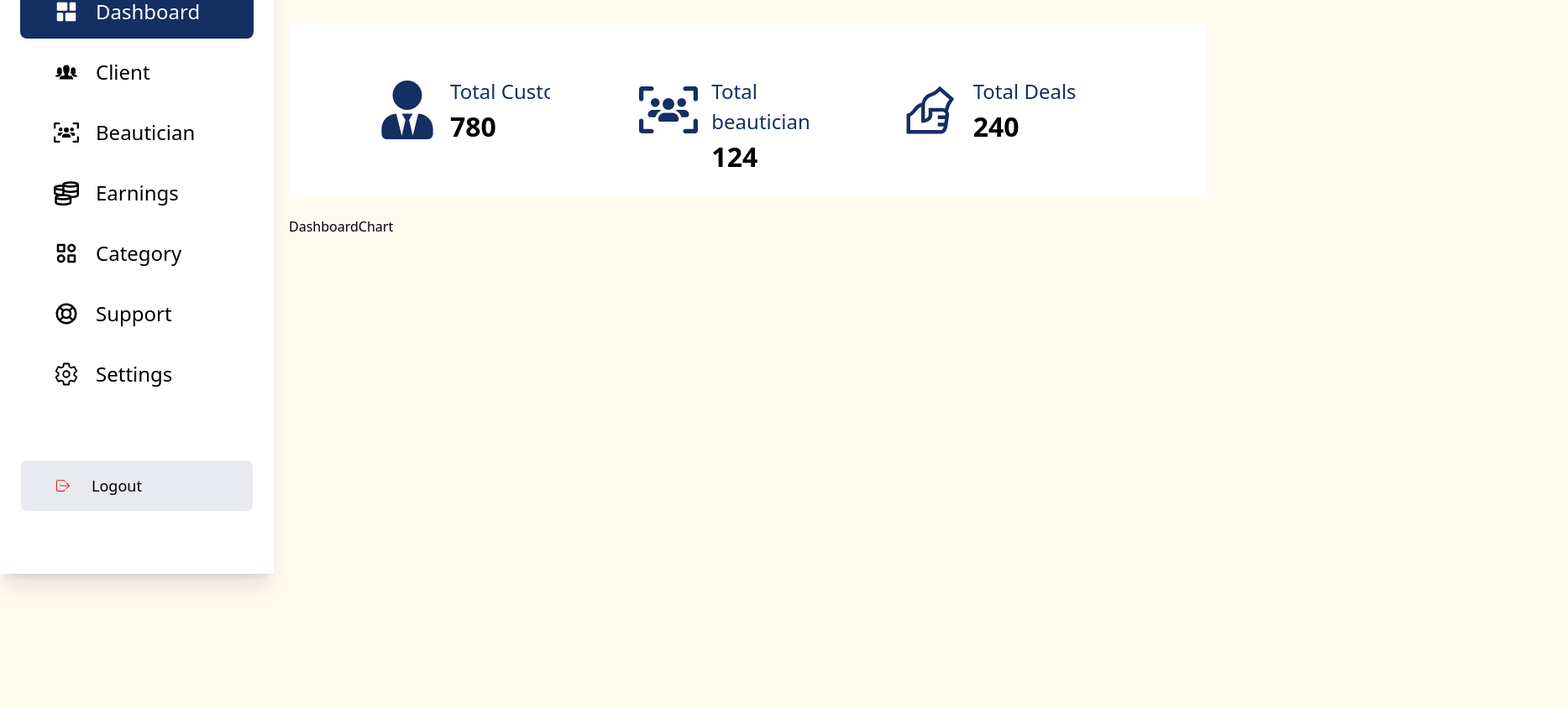
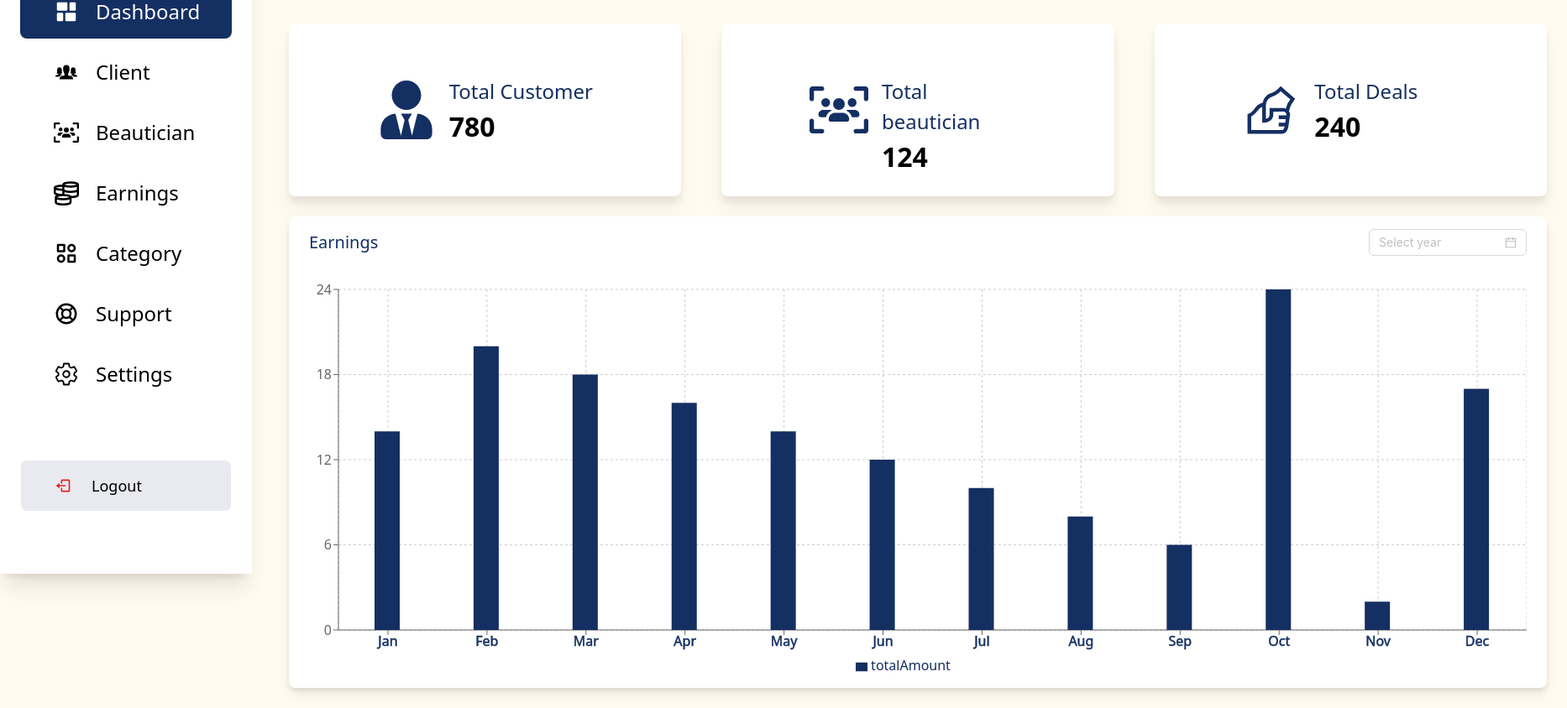
Before and after one commit to shejanNizam/beauty-and-wellness, a React (Vite) app: page / in a window 1280 px wide. Shown: the part 116-960 px from the top of the page at 84% size, 1866 px wide, since content can reach past the window. Before the commit the page ends 800 px from the top, so only its background shows below. Built offline with nearby package versions, Linux system fonts and the light colour scheme.

Commit message:
dashboard home & notification page addded

```diff
--- a/package.json
+++ b/package.json
@@ -17,6 +17,7 @@
     "react-icons": "^5.4.0",
     "react-loader-spinner": "^6.1.6",
     "react-router-dom": "^7.0.2",
+    "recharts": "^2.14.1",
     "tailwind-merge": "^2.5.5"
   },
   "devDependencies": {
--- a/src/components/DashboardChart.jsx
+++ b/src/components/DashboardChart.jsx
@@ -1,7 +1,75 @@
-export default function DashboardChart() {
+import { DatePicker } from "antd";
+import { CartesianGrid, Tooltip, XAxis, YAxis } from "recharts";
+// import { useGetChartDataQuery } from "../redux/features/transaction/transactionApi";
+import { Bar, BarChart, Legend } from "recharts";
+import LoaderWraperComp from "./LoaderWraperComp";
+
+const data = [
+  { month: "Jan", totalAmount: 14 },
+  { month: "Feb", totalAmount: 20 },
+  { month: "Mar", totalAmount: 18 },
+  { month: "Apr", totalAmount: 16 },
+  { month: "May", totalAmount: 14 },
+  { month: "Jun", totalAmount: 12 },
+  { month: "Jul", totalAmount: 10 },
+  { month: "Aug", totalAmount: 8 },
+  { month: "Sep", totalAmount: 6 },
+  { month: "Oct", totalAmount: 24 },
+  { month: "Nov", totalAmount: 2 },
+  { month: "Dec", totalAmount: 17 },
+];
+
+const DashboardChart = () => {
+  //   const [cartYear, setCartYear] = useState(new Date().getFullYear());
+  //   const { data, isLoading, isError } = useGetChartDataQuery([
+  //     { name: "year", value: cartYear },
+  //   ]);
+  //   const onChange = (_date, dateString) => {
+  //     setCartYear(dateString);
+  //   };
+
   return (
-    <>
-      <h3>DashboardChart</h3>
-    </>
+    <div className="bg-white rounded-lg px-[24px] py-[15px] text-white drop-shadow-lg">
+      <div className="flex justify-between items-center">
+        <h4 className="text-[20px] text-primary font-medium">Earnings</h4>
+        <DatePicker
+          // onChange={onChange}
+          picker="year"
+        />
+      </div>
+      <LoaderWraperComp
+      //   isLoading={isLoading}
+      //   isError={isError}
+      >
+        <BarChart
+          width={1450}
+          height={500}
+          data={data}
+          syncId="anyId"
+          margin={{
+            top: 40,
+            left: -25,
+          }}
+        >
+          <CartesianGrid strokeDasharray="3 3" />
+          <XAxis
+            tick={{ stroke: "#142F62", strokeWidth: 0.5, fill: "#142F62" }}
+            style={{ fontWeight: "350", color: "#FFFFFF" }}
+            dataKey="month"
+          />
+          <YAxis />
+          <Tooltip />
+          <Legend />
+          <Bar
+            dataKey="totalAmount"
+            fill="#142F62"
+            barSize={30} // Adjust the width of the bars
+            radius={[0, 0, 0, 0]} // Optional: rounded corners for bars
+          />
+        </BarChart>
+      </LoaderWraperComp>
+    </div>
   );
-}
+};
+
+export default DashboardChart;
--- a/src/layouts/Sidebar.jsx
+++ b/src/layouts/Sidebar.jsx
@@ -1,5 +1,5 @@
 import { createElement } from "react";
-import { IoIosLogOut } from "react-icons/io";
+import { BiLogOut } from "react-icons/bi";
 import { NavLink } from "react-router-dom";
 import { dashboardItems } from "../constants/router.constants";
 import { routeLinkGenerators } from "../utils/routeLinkGenerators";
@@ -7,7 +7,7 @@ import { routeLinkGenerators } from "../utils/routeLinkGenerators";
 export default function Sidebar() {
   return (
     <>
-      <div className="fixed top-0 left-0 w-[326px] min-h-screen flex flex-col justify-between bg-white py-[50px] shadow-xl">
+      <div className="fixed top-0 left-0 w-[300px] min-h-screen flex flex-col justify-between bg-white py-[50px] shadow-xl">
         <div className="space-y[24px">
           <div className="px-[38px]">
             {/* <img className="w-[200px] mx-auto" src={logo} alt="" /> */}
@@ -40,10 +40,7 @@ export default function Sidebar() {
             // onClick={handleLogOut}
             className="bg-[#E8EAEF] hover:bg-red-500 text-black hover:text-white w-full px-10 py-4 flex items-center justify-start gap-6 text-lg outline-none rounded-lg border border-white"
           >
-            <IoIosLogOut
-              className="text-red-600 hover:text-red-900"
-              size={20}
-            />
+            <BiLogOut className="text-red-600 hover:text-red-900" size={20} />
             <span>Logout</span>
           </button>
         </div>
--- a/src/pages/Main/DashboardHome/DashboardHome.jsx
+++ b/src/pages/Main/DashboardHome/DashboardHome.jsx
@@ -22,22 +22,22 @@ export default function DashboardHome() {
           }
           className={"h-[12.02vh]"}
         >
-          <div className="grid grid-cols-3 gap-x-[22px]">
-            <div className="flex justify-center items-center gap-4 bg-white w-[470px] h-[206px] rounded-sm">
+          <div className="grid grid-cols-3 gap-12">
+            <div className="flex justify-center items-center gap-4 bg-white h-[206px] rounded-lg drop-shadow-xl ">
               <FaUserTie className={`text-primary w-[70px] h-[70px]`} />
               <div className="w-[172px] h-[81px]">
                 <p className="text-primary text-[24px] ">Total Customer</p>
                 <p className="text-[32px] font-semibold">{"780"}</p>
               </div>
             </div>
-            <div className="flex justify-center items-center gap-4 bg-white w-[470px] h-[206px] rounded-sm">
+            <div className="flex justify-center items-center gap-4 bg-white h-[206px] rounded-lg drop-shadow-xl  ">
               <FaUsersViewfinder className={`text-primary w-[70px] h-[70px]`} />
               <div className="w-[172px] h-[81px]">
                 <p className="text-primary text-[24px] ">Total beautician</p>
                 <p className="text-[32px] font-semibold">{"124"}</p>
               </div>
             </div>
-            <div className="flex justify-center items-center gap-4 bg-white w-[470px] h-[206px] rounded-sm">
+            <div className="flex justify-center items-center gap-4 bg-white h-[206px] rounded-lg drop-shadow-xl  ">
               <LiaHandsHelpingSolid
                 className={`text-primary w-[70px] h-[70px]`}
               />
--- a/src/pages/Main/Notifications/Notifications.jsx
+++ b/src/pages/Main/Notifications/Notifications.jsx
@@ -1,7 +1,38 @@
+import { IoIosArrowBack } from "react-icons/io";
+import { IoNotificationsOutline } from "react-icons/io5";
+
+const data = [
+  { id: 1, text: "A beautician request for money withdraw" },
+  { id: 2, text: "A Salon owner are registar Now" },
+  { id: 3, text: "A Client pay now for confirmation" },
+  { id: 4, text: "An user joined in Web." },
+  { id: 5, text: "An user joined in website." },
+];
+
 export default function Notifications() {
   return (
     <>
-      <h2> Notifications </h2>
+      <div className=" bg-white h-[788px]">
+        <div className="flex justify-start items-center gap-2 bg-primary rounded-t-md h-[80px] text-white text-[32px] font-bold pl-8 ">
+          <IoIosArrowBack />
+          <h2>All Notifications</h2>
+        </div>
+
+        <div className="ml-6 ">
+          {data?.map((d) => (
+            <div
+              key={d.id}
+              className=" flex justify-start items-center gap-4 m-4"
+            >
+              <IoNotificationsOutline className=" bg-[#E8EAEF] w-[40px] h-[40px] rounded-sm text-primary p-2" />
+              <div>
+                <p className=" text-xl ">{d.text}</p>
+                <p className=" text-[#989898] "> {"Fri, 12:00 pm"} </p>
+              </div>
+            </div>
+          ))}
+        </div>
+      </div>
     </>
   );
 }
```
Also changed, not shown: 1 other file (tests, documents, lock files or other folders).
